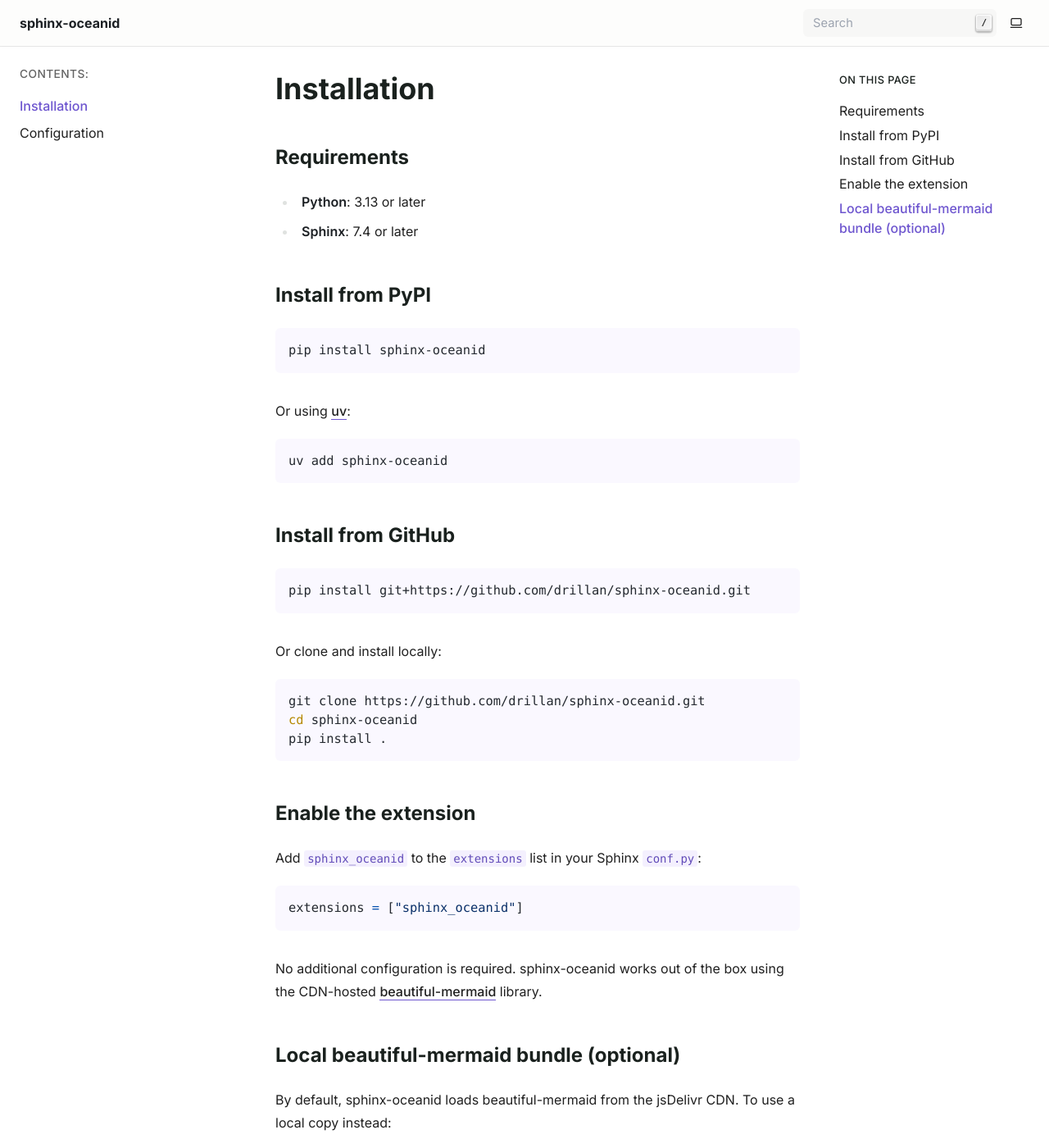
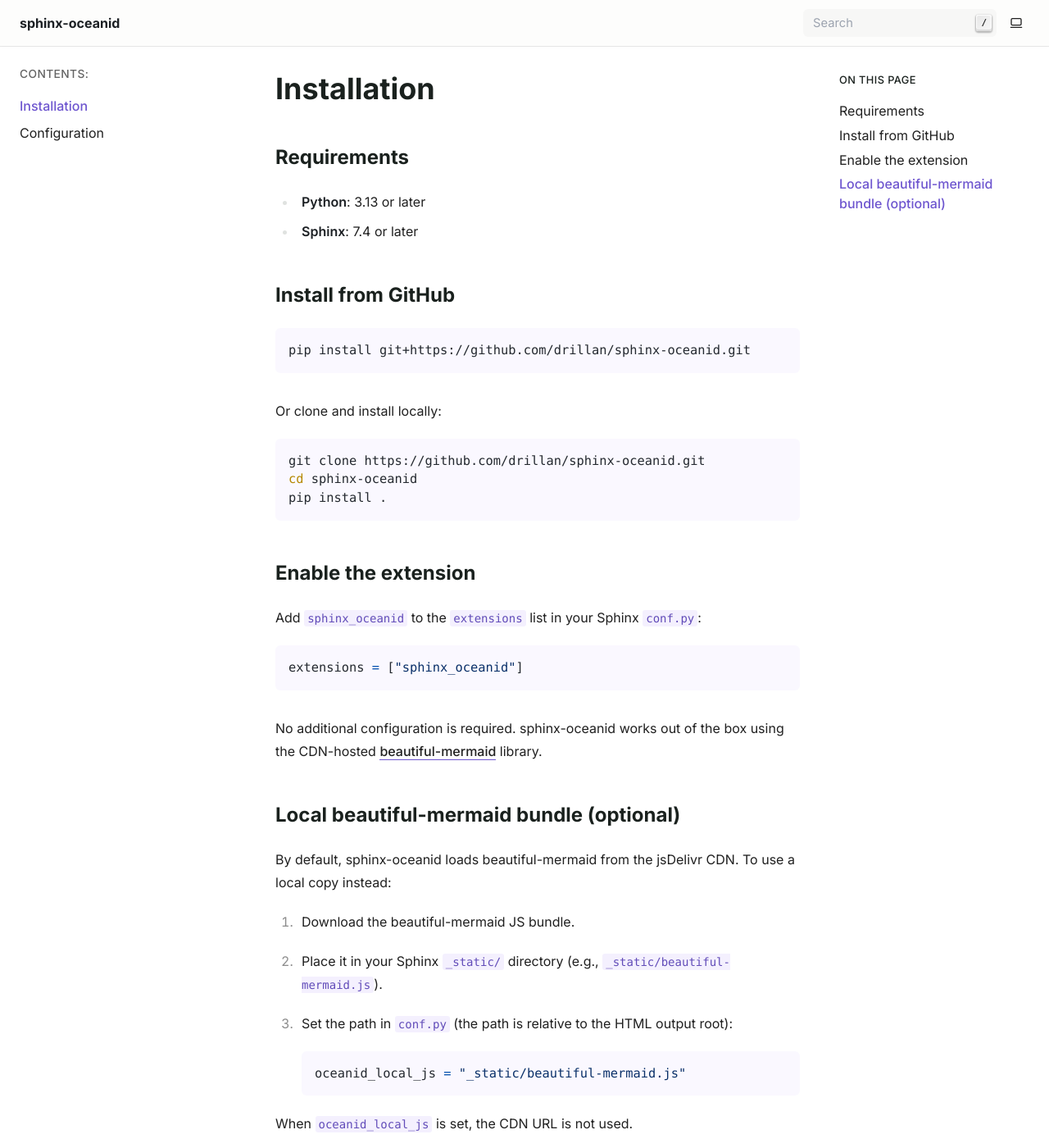
Before and after one commit to drillan/sphinx-oceanid, a Sphinx documentation site: the page built from docs/install.md, in a window 1280 px wide and 1400 px high. Shown: the whole window at 82% size. Built offline with Sphinx 7.4.7, drawn with Linux system fonts in a browser that asks for light colours.

Commit message:
fix: correct oceanid_local_js path description in docs
The description incorrectly stated the path was relative to Sphinx's
_static/ directory, but the value is used as-is as a script URL,
making it relative to the HTML output root.

Co-Authored-By: Claude Opus 4.6 (1M context) <noreply@anthropic.com>

````diff
--- a/docs/install.md
+++ b/docs/install.md
@@ -4,18 +4,6 @@
 
 - **Python**: 3.13 or later
 - **Sphinx**: 7.4 or later
-
-## Install from PyPI
-
-```bash
-pip install sphinx-oceanid
-```
-
-Or using [uv](https://docs.astral.sh/uv/):
-
-```bash
-uv add sphinx-oceanid
-```
 
 ## Install from GitHub
 
@@ -49,7 +37,7 @@ By default, sphinx-oceanid loads beautiful-mermaid from the jsDelivr CDN. To use
 
 2. Place it in your Sphinx `_static/` directory (e.g., `_static/beautiful-mermaid.js`).
 
-3. Set the path in `conf.py`:
+3. Set the path in `conf.py` (the path is relative to the HTML output root):
 
    ```python
    oceanid_local_js = "_static/beautiful-mermaid.js"
````
Also changed, not shown: docs/configuration.md (+1 -1 lines).
